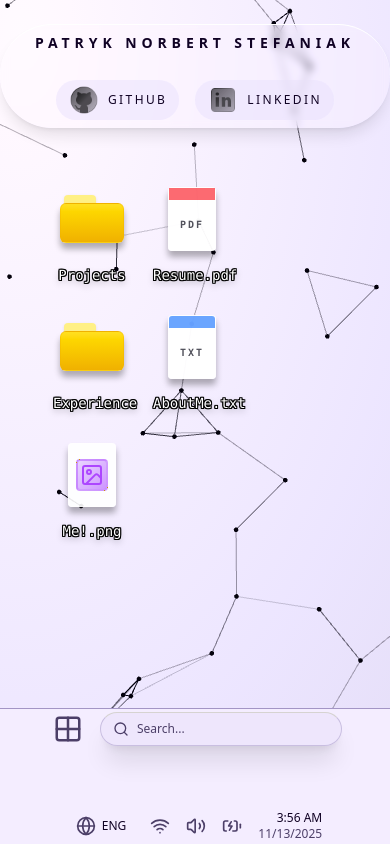
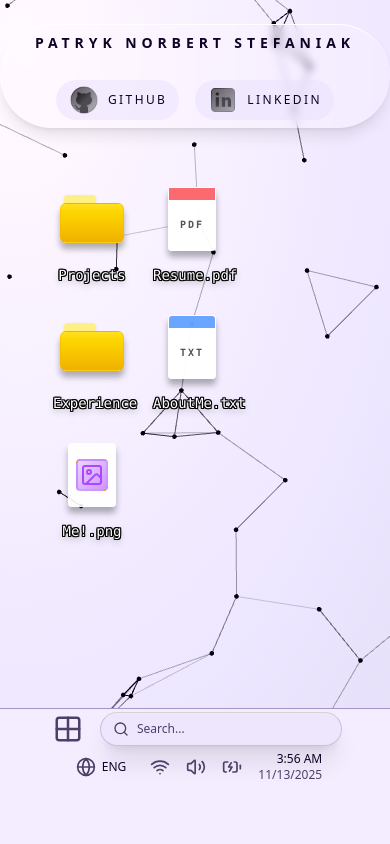
Before and after one commit to PatrykStefaniak/portfolio-os, a Next.js app: page / in a window 390 px wide. Built offline with nearby package versions, Linux system fonts and the light colour scheme.

Commit message:
Fixed tab bar responsivness on small devices

```diff
--- a/components/footer/Footer.tsx
+++ b/components/footer/Footer.tsx
@@ -15,7 +15,7 @@ export default function Footer(props: FooterProps) {
     const [searchQuery, setSearchQuery] = useState("");
 
     return (
-        <footer className="flex flex-col sm:flex-row h-34 sm:h-14 items-center border-t border-(--border-muted) bg-(--bg) px-4 gap-5">
+        <footer className="flex flex-col sm:flex-row h-34 sm:h-14 items-center border-t border-(--border-muted) bg-(--bg) px-4 sm:gap-5">
             <div className="flex items-center gap-3 text-(--text)">
                 <button
                     className="cursor-pointer flex items-center justify-center w-10 h-10 rounded transition hover:bg-(--bg-dark)"
@@ -34,7 +34,7 @@ export default function Footer(props: FooterProps) {
                     />
                 </div>
             </div>
-            <div className="flex flex-1 overflow-x-scroll sm:overflow-x-auto gap-x-1 w-screen sm:w-auto">
+            <div className="flex sm:flex-1 overflow-x-scroll sm:overflow-x-auto gap-x-1 w-screen sm:w-auto">
                 {
                     windows.map((win) => {
                         return (
--- a/components/three/Scene.tsx
+++ b/components/three/Scene.tsx
@@ -107,7 +107,7 @@ export default function Scene() {
                 if (distance < 1) {
                     const currentPos = currentPositionsRef.current[i];
 
-                    if (!currentPos[0]) {
+                    if (!currentPos) {
                         return;
                     }
 
```
